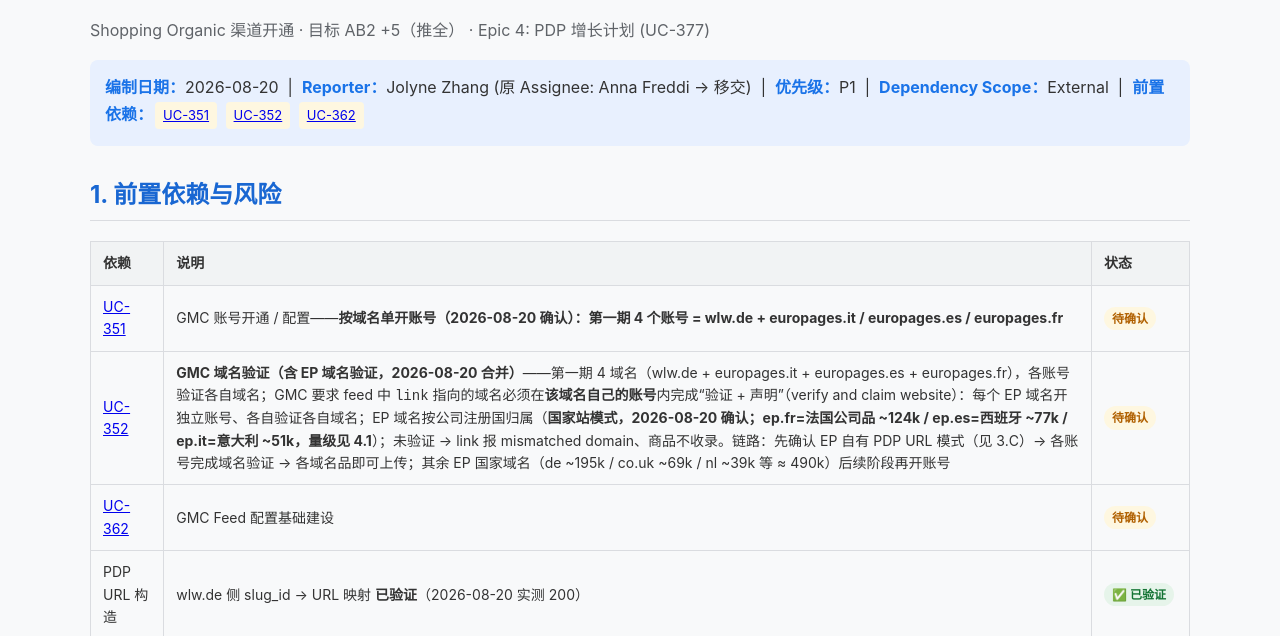
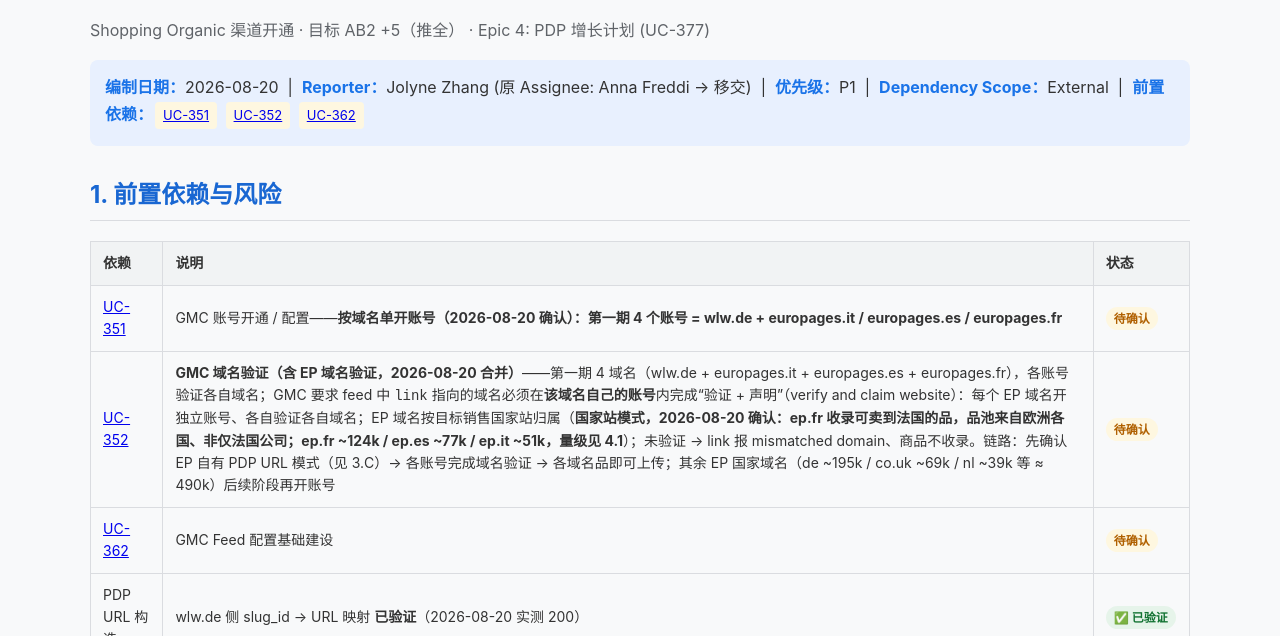
Before and after one commit to Jolyne2025/gmc-enablement-plan, a plain HTML site: page index.html in a window 1280 px wide. Shown: the part 108-744 px from the top of the page. Drawn offline with Linux system fonts and the light colour scheme.

Commit message:
Fix ep.fr scope wording (sell-to-FR pool not FR companies); add tiered price complaint risk

```diff
--- a/index.html
+++ b/index.html
@@ -55,7 +55,7 @@
 <table>
   <tr><th>依赖</th><th>说明</th><th>状态</th></tr>
   <tr><td><a href="https://visable.atlassian.net/browse/UC-351" target="_blank">UC-351</a></td><td>GMC 账号开通 / 配置——<strong>按域名单开账号（2026-08-20 确认）：第一期 4 个账号 = wlw.de + europages.it / europages.es / europages.fr</strong></td><td><span class="badge yellow">待确认</span></td></tr>
-  <tr><td><a href="https://visable.atlassian.net/browse/UC-352" target="_blank">UC-352</a></td><td><strong>GMC 域名验证（含 EP 域名验证，2026-08-20 合并）</strong>——第一期 4 域名（wlw.de + europages.it + europages.es + europages.fr），各账号验证各自域名；GMC 要求 feed 中 <code>link</code> 指向的域名必须在<strong>该域名自己的账号</strong>内完成“验证 + 声明”（verify and claim website）：每个 EP 域名开独立账号、各自验证各自域名；EP 域名按公司注册国归属（<strong>国家站模式，2026-08-20 确认；ep.fr=法国公司品 ~124k / ep.es=西班牙 ~77k / ep.it=意大利 ~51k，量级见 4.1</strong>）；未验证 → link 报 mismatched domain、商品不收录。链路：先确认 EP 自有 PDP URL 模式（见 3.C）→ 各账号完成域名验证 → 各域名品即可上传；其余 EP 国家域名（de ~195k / co.uk ~69k / nl ~39k 等 ≈ 490k）后续阶段再开账号</td><td><span class="badge yellow">待确认</span></td></tr>
+  <tr><td><a href="https://visable.atlassian.net/browse/UC-352" target="_blank">UC-352</a></td><td><strong>GMC 域名验证（含 EP 域名验证，2026-08-20 合并）</strong>——第一期 4 域名（wlw.de + europages.it + europages.es + europages.fr），各账号验证各自域名；GMC 要求 feed 中 <code>link</code> 指向的域名必须在<strong>该域名自己的账号</strong>内完成“验证 + 声明”（verify and claim website）：每个 EP 域名开独立账号、各自验证各自域名；EP 域名按目标销售国家站归属（<strong>国家站模式，2026-08-20 确认：ep.fr 收录可卖到法国的品，品池来自欧洲各国、非仅法国公司；ep.fr ~124k / ep.es ~77k / ep.it ~51k，量级见 4.1</strong>）；未验证 → link 报 mismatched domain、商品不收录。链路：先确认 EP 自有 PDP URL 模式（见 3.C）→ 各账号完成域名验证 → 各域名品即可上传；其余 EP 国家域名（de ~195k / co.uk ~69k / nl ~39k 等 ≈ 490k）后续阶段再开账号</td><td><span class="badge yellow">待确认</span></td></tr>
   <tr><td><a href="https://visable.atlassian.net/browse/UC-362" target="_blank">UC-362</a></td><td>GMC Feed 配置基础建设</td><td><span class="badge yellow">待确认</span></td></tr>
   <tr><td>PDP URL 构造</td><td>wlw.de 侧 slug_id → URL 映射 <strong>已验证</strong>（2026-08-20 实测 200）</td><td><span class="badge green">✅ 已验证</span></td></tr>
     <tr><td>PDP 前端展示价格</td><td>官方 <a href="https://support.google.com/merchants/answer/4752265" target="_blank">Landing page requirements</a> 硬性要求（<a href="https://support.google.com/merchants/answer/4752265" target="_blank">4752265</a> “clearly show the product price”）——<strong>2026-08-20 复核：wlw 线上已满足</strong>，有价格品 PDP UI 主价格区已展示（“ab 119 €”格式，range 品显示 min-max 首位），与 feed/JSON-LD 三方一致，<strong>无需新增开发</strong>；⚠️ 非 EUR 币种（CHF/GBP/SEK 等 ~25.3k，4.4%）UI 按 EUR 换算显示 → feed 币种策略需对齐（见 2.7 ④ / 2.9）</td><td><span class="badge green">✅ 已满足</span>（复核 2026-08-20）</td></tr>
@@ -80,7 +80,7 @@
   <tr><td>双平台 (wlw+ep)</td><td class="num">146,835</td><td class="num">11.7%</td><td class="num">—</td></tr>
 </table>
 <p class="footnote">* GMC Ready = has price + has title (≤150) + has description (≤5000) + has image. 不含 URL 和 availability.</p>
-<p class="footnote"><strong>europages 按公司注册国归属子域（2026-08-20 确认按域名单开账号）：</strong>第一期开 <strong>ep.fr ~124k / ep.es ~77k / ep.it ~51k</strong>（带价品，含双平台）；其余国家（de ~195k / co.uk ~69k / nl ~39k / pl ~33k / pt ~21k 等）≈ 490k 留后续阶段（见 4.2）。</p>
+<p class="footnote"><strong>europages 按目标销售国家站归属子域（2026-08-20 确认按域名单开账号）：</strong>ep.fr 收录<strong>可卖到法国</strong>的品（品池来自欧洲各国，非仅法国公司）；第一期开 <strong>ep.fr ~124k / ep.es ~77k / ep.it ~51k</strong>（带价品，含双平台）；其余国家（de ~195k / co.uk ~69k / nl ~39k / pl ~33k / pt ~21k 等）≈ 490k 留后续阶段（见 4.2）。</p>
 
 <h3>2.2 GMC 7 个必填字段逐项检视</h3>
 <table>
@@ -274,7 +274,7 @@
   <li>三要素：公司 slug_id（companies.slug_id，100%）+ 公司 slug（slugify 公司名）+ 产品 slug_id（offers.slug_id，100%）</li>
   <li><strong>产品 slug 缺失（61%）不阻塞：</strong><a href="https://visable.atlassian.net/browse/ARISE-1239" target="_blank">ARISE-1239</a>（7/16 已上线）VCG 读路径 fallback 返回 slug_id，<code>/produkte/{slug_id}</code> 实测 HTTP 200</li>
   <li><strong>公司 slug 容错：</strong>错误 slug + 正确 slug_id 实测 HTTP 200（slug_id 为权威标识）；公司段完全缺失才 404</li>
-  <li><strong>EP 侧：</strong>ep_products.prd_url 同为商家外部链接不可用；EP 自有 PDP URL 模式待技术确认——<strong>2026-08-20 确认按域名单开账号后，第一期 3 个 EP 账号（ep.it/es/fr）均依赖该模式</strong>；EP 域名按公司注册国归属子域（<strong>国家站模式，2026-08-20 确认</strong>）；EP 自有 PDP URL 构造模式仍待技术确认；确认后各 EP 账号在各自 GMC 账号完成域名验证（见 1. 前置依赖）</li>
+  <li><strong>EP 侧：</strong>ep_products.prd_url 同为商家外部链接不可用；EP 自有 PDP URL 模式待技术确认——<strong>2026-08-20 确认按域名单开账号后，第一期 3 个 EP 账号（ep.it/es/fr）均依赖该模式</strong>；EP 域名按目标销售国家站归属子域（<strong>国家站模式，2026-08-20 确认：ep.XX 收录可卖到该国的品，品池来自欧洲各国、非仅该国公司</strong>）；EP 自有 PDP URL 构造模式仍待技术确认；确认后各 EP 账号在各自 GMC 账号完成域名验证（见 1. 前置依赖）</li>
   <li><strong>⚠️ GMC 域名验证：</strong>wlw.de 需在 GMC 完成域名验证（<a href="https://visable.atlassian.net/browse/UC-352" target="_blank">UC-352</a> 前置）</li>
 </ul>
 </div>
@@ -286,12 +286,12 @@
 <table>
   <tr><th>GMC 账号（域名）</th><th>带价品</th><th>GMC Ready*</th><th>其中单值价（Phase 1 先传）</th><th>区间价（Phase 2）</th></tr>
   <tr><td><strong>wlw.de</strong>（wlw=true 全部）</td><td class="num">568,945</td><td class="num">567,428</td><td class="num">477,828</td><td class="num">89,600</td></tr>
-  <tr><td><strong>europages.fr</strong>（法国公司品）</td><td class="num">117,962</td><td class="num">116,792</td><td class="num">105,186</td><td class="num">11,606</td></tr>
-  <tr><td><strong>europages.es</strong>（西班牙公司品）</td><td class="num">68,091</td><td class="num">67,842</td><td class="num">56,161</td><td class="num">11,681</td></tr>
-  <tr><td><strong>europages.it</strong>（意大利公司品）</td><td class="num">49,532</td><td class="num">49,481</td><td class="num">38,684</td><td class="num">10,797</td></tr>
+  <tr><td><strong>europages.fr</strong>（可卖到法国的品）</td><td class="num">117,962</td><td class="num">116,792</td><td class="num">105,186</td><td class="num">11,606</td></tr>
+  <tr><td><strong>europages.es</strong>（可卖到西班牙的品）</td><td class="num">68,091</td><td class="num">67,842</td><td class="num">56,161</td><td class="num">11,681</td></tr>
+  <tr><td><strong>europages.it</strong>（可卖到意大利的品）</td><td class="num">49,532</td><td class="num">49,481</td><td class="num">38,684</td><td class="num">10,797</td></tr>
   <tr><td><strong>第一期合计</strong></td><td class="num"><strong>804,530</strong></td><td class="num"><strong>801,543</strong></td><td class="num"><strong>~678k</strong></td><td class="num"><strong>~124k</strong></td></tr>
 </table>
-<p class="footnote">* GMC Ready = has price + has title (≤150) + has description (≤5000) + has image（Redshift 2026-08-20）。EP 域名按公司注册国归属（<strong>国家站模式，2026-08-20 确认</strong>）；ep.fr/es/it 仅计非 wlw 品（双平台品已在 wlw.de 账号），4 账号间无重复。区间价 gap&gt;10x skip 后 ~110k。</p>
+<p class="footnote">* GMC Ready = has price + has title (≤150) + has description (≤5000) + has image（Redshift 2026-08-20）。EP 域名按目标销售国家站归属（<strong>国家站模式，2026-08-20 确认：ep.XX 收录可卖到该国的品，品池来自欧洲各国、非仅该国公司</strong>）；ep.fr/es/it 仅计非 wlw 品（双平台品已在 wlw.de 账号），4 账号间无重复。区间价 gap&gt;10x skip 后 ~110k。</p>
 
 <p><strong>第一期选品逻辑：</strong>4 个账号（域名）并行，各账号先传<strong>单值价</strong>品（Phase 1，~678k）→ 再传<strong>区间价</strong>品（Phase 2，~124k）。</p>
 
@@ -426,6 +426,7 @@ identifier_exists → false (无 brand/GTIN/MPN 时声明)
   <tr><th>风险</th><th>影响</th><th>概率</th><th>缓解措施</th></tr>
   <tr><td>GMC 账号/域名未验证</td><td>无法上传</td><td>中</td><td>优先确认 4 账号 + 4 域名验证状态（<a href="https://visable.atlassian.net/browse/UC-351" target="_blank">UC-351</a>/<a href="https://visable.atlassian.net/browse/UC-352" target="_blank">UC-352</a>/<a href="https://visable.atlassian.net/browse/UC-362" target="_blank">UC-362</a>）；EP 自有 PDP URL 构造模式需技术确认（域名归属已按国家站模式确认）</td></tr>
   <tr><td>区间价使用 min 触发 Disapproval</td><td>部分商品下架</td><td>低-中</td><td>gap>10x 的 2 万条 review 后决定 skip</td></tr>
+  <tr><td><strong>阶梯价 max/min 差倍数过大仍用 min 提交 → 客诉（2026-08-20 新增）</strong></td><td>买家按展示 min 价发起询盘，实际按高阶梯（MOQ 档）成交，价格落差引发客诉/信任问题（B2B 场景敏感）；gap&gt;10x 的 20,769 个已 skip，1.5x-10x 区间价仍用 min</td><td>中</td><td>上线后监测询盘客诉与成交价差；对 gap 较大（如 &gt;3x）档位评估：a) 同步 skip；b) 与产品侧确认改按 max/均值提交；c) UI “ab min €” 已隐含最低价语义，必要时补充阶梯价说明文案</td></tr>
   <tr><td>PDP URL 落地页与价格不匹配</td><td>Disapproval</td><td>中</td><td>确保落地页展示的价格与 feed 一致</td></tr>
   <tr><td>库存状态与 feed 不一致（缺货品场景）</td><td>页面显示与实际库存矛盾 → Inaccurate availability 违规（<a href="https://support.google.com/merchants/answer/9773127" target="_blank">9773127</a>）/ 用户点击后无法购买体验差</td><td>低（本期全量 in_stock + UI 不显示库存）</td><td>本期静态 in_stock 方案无需处理；未来缺货品上线前先定库存同步机制：feed + JSON-LD + UI 三方一致，out of stock 须置灰购买/询价按钮（<a href="https://www.seroundtable.com/google-merchant-center-out-of-stock-41100.html" target="_blank">2026-03 新要求</a>）</td></tr>
   <tr><td>访问入口在中文国家但商品描述全是德文</td><td>低转化</td><td>低</td><td>德语占 57%，GMC 按 target country 投放</td></tr>
@@ -472,7 +473,7 @@ WHERE so.delete_time IS NULL
 
 <h3>第一期 4 域名分布 SQL（2026-08-20）</h3>
 <pre>
--- 按域名账号切分（wlw=true 全部归 wlw.de；EP 按公司注册国归 ep.XX；ep 仅计非 wlw 品避免重复）
+-- 按域名账号切分（wlw=true 全部归 wlw.de；EP 按目标销售国家站归 ep.XX（收录可卖到该国的品，品池来自欧洲各国）；ep 仅计非 wlw 品避免重复）
 SELECT CASE WHEN cc.platform_wlw THEN 'wlw.de'
             WHEN cc.country = 'FR' THEN 'ep.fr'
             WHEN cc.country = 'ES' THEN 'ep.es'
```
